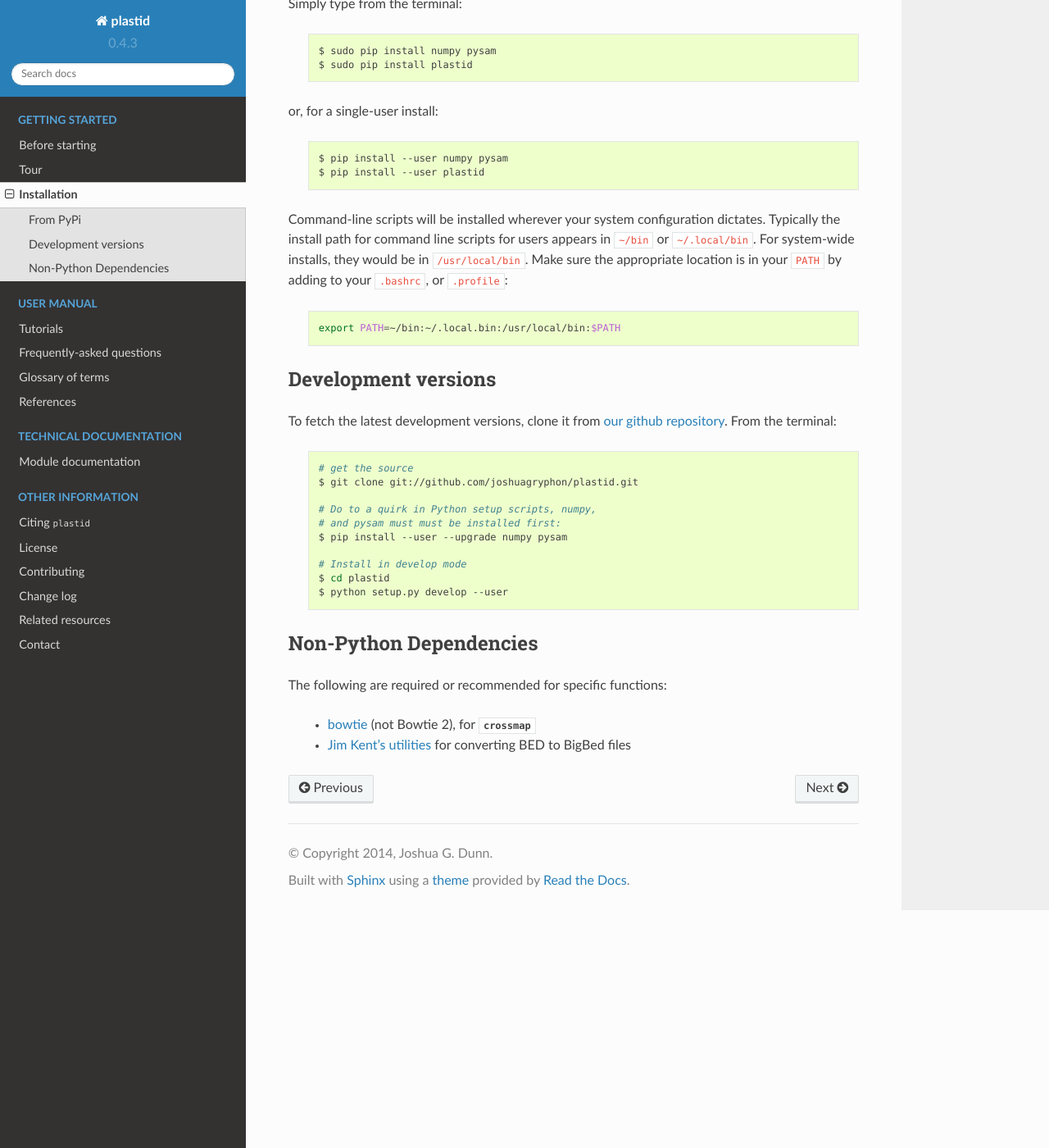
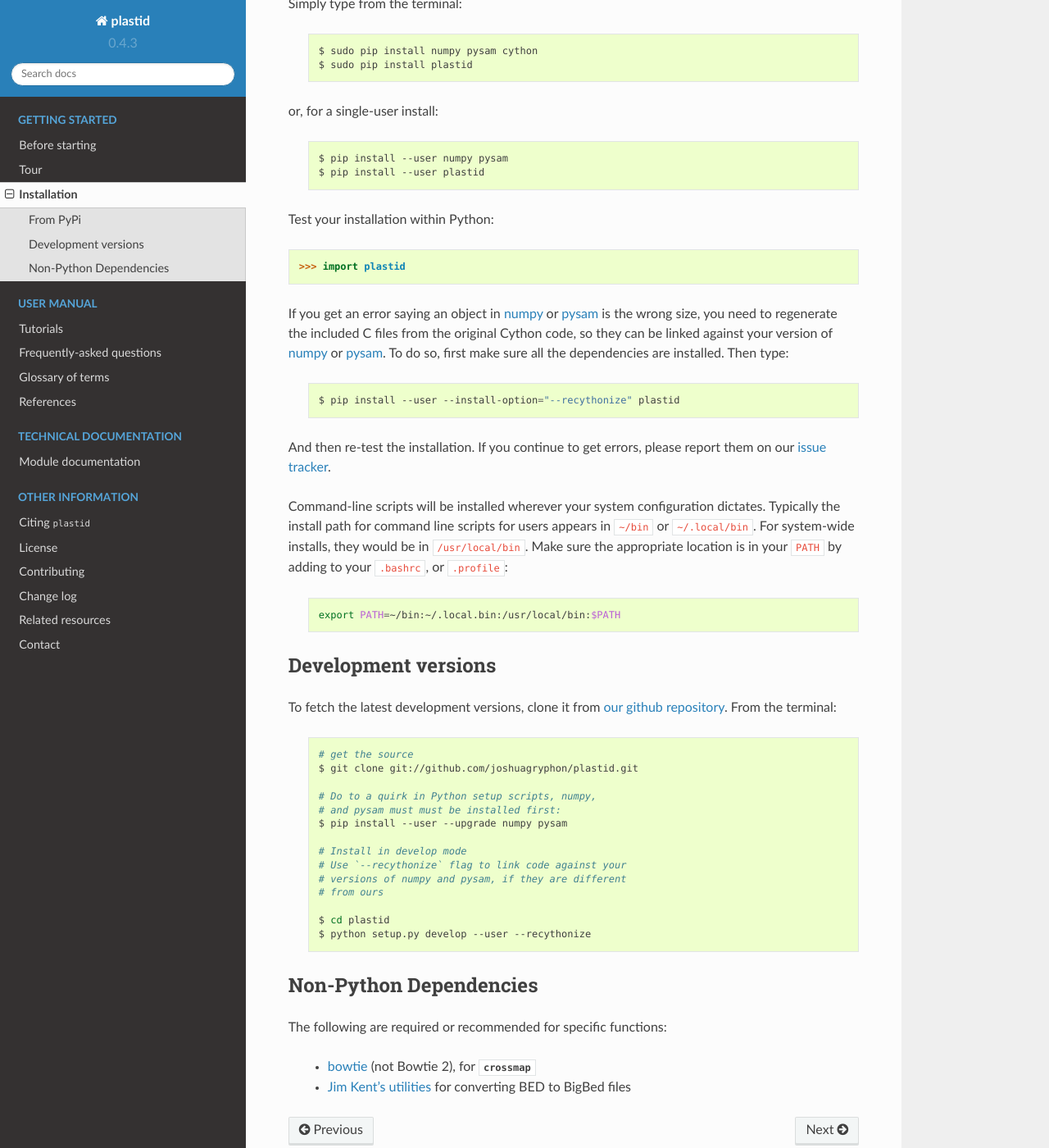
Before and after one commit to joshuagryphon/plastid, a Sphinx documentation site: the page built from docs/source/installation.rst, in a window 1280 px wide and 1400 px high, scrolled down 296 px. Shown: the whole window at 82% size. Built offline with Sphinx 7.4.7 and the Read the Docs theme 2.0.0, drawn with Linux system fonts in a browser that asks for light colours; pages that are not in the unit, such as notebooks, are missing from menus.

Commit message:
doc updates on recythonizing; bump required Pysam version to 0.8.4

```diff
--- a/docs/requirements.txt
+++ b/docs/requirements.txt
@@ -4,6 +4,6 @@ sphinxcontrib-argdoc
 sphinxcontrib-bibtex
 numpy>=1.9
 cython>=0.22
-pysam>=0.8.3
+pysam>=0.8.4
 biopython
 matplotlib>=1.3.0
--- a/docs/source/installation.rst
+++ b/docs/source/installation.rst
@@ -11,9 +11,8 @@ Simply type from the terminal:
 
  .. code-block:: shell
 
-    $ sudo pip install numpy pysam
+    $ sudo pip install numpy pysam cython
     $ sudo pip install plastid
-
 
 or, for a single-user install:
 
@@ -21,6 +20,24 @@ or, for a single-user install:
 
     $ pip install --user numpy pysam
     $ pip install --user plastid
+
+Test your installation within Python:
+
+    >>> import plastid
+
+If you get an error saying an object in `numpy`_ or `pysam`_
+is the wrong size, you need to regenerate the included C
+files from the original Cython code, so they can be
+linked against your version of `numpy`_ or `pysam`_. To
+do so, first make sure all the dependencies are installed.
+Then type:
+
+ .. code-block:: shell
+
+    $ pip install --user --install-option="--recythonize" plastid
+
+And then re-test the installation. If you continue to
+get errors, please report them on our `issue tracker <plastid_issues>`_.
 
 
 Command-line scripts will be installed wherever your system configuration dictates.
@@ -49,8 +66,12 @@ To fetch the latest development versions, clone it from
     $ pip install --user --upgrade numpy pysam
 
     # Install in develop mode
+    # Use `--recythonize` flag to link code against your
+    # versions of numpy and pysam, if they are different
+    # from ours
+
     $ cd plastid
-    $ python setup.py develop --user
+    $ python setup.py develop --user --recythonize
 
 
 Non-Python Dependencies
--- a/requirements.txt
+++ b/requirements.txt
@@ -1,7 +1,7 @@
 numpy>=1.9
 scipy>=0.15.1
 cython>=0.22
-pysam>=0.8.3
+pysam>=0.8.4
 pandas>=0.16.0
 matplotlib>=1.4.0
 biopython>=1.64
```
Also changed, not shown: README.rst (+8 -6 lines), setup.py (+14 -1 lines).
